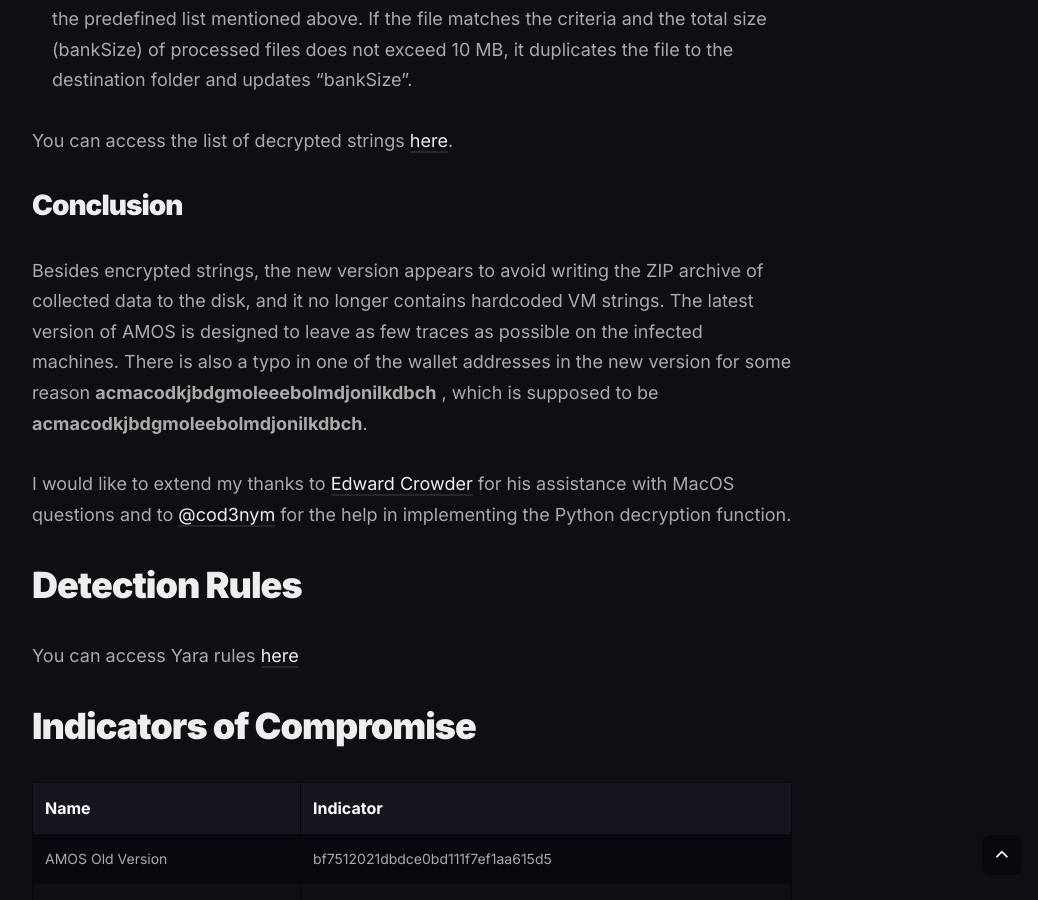
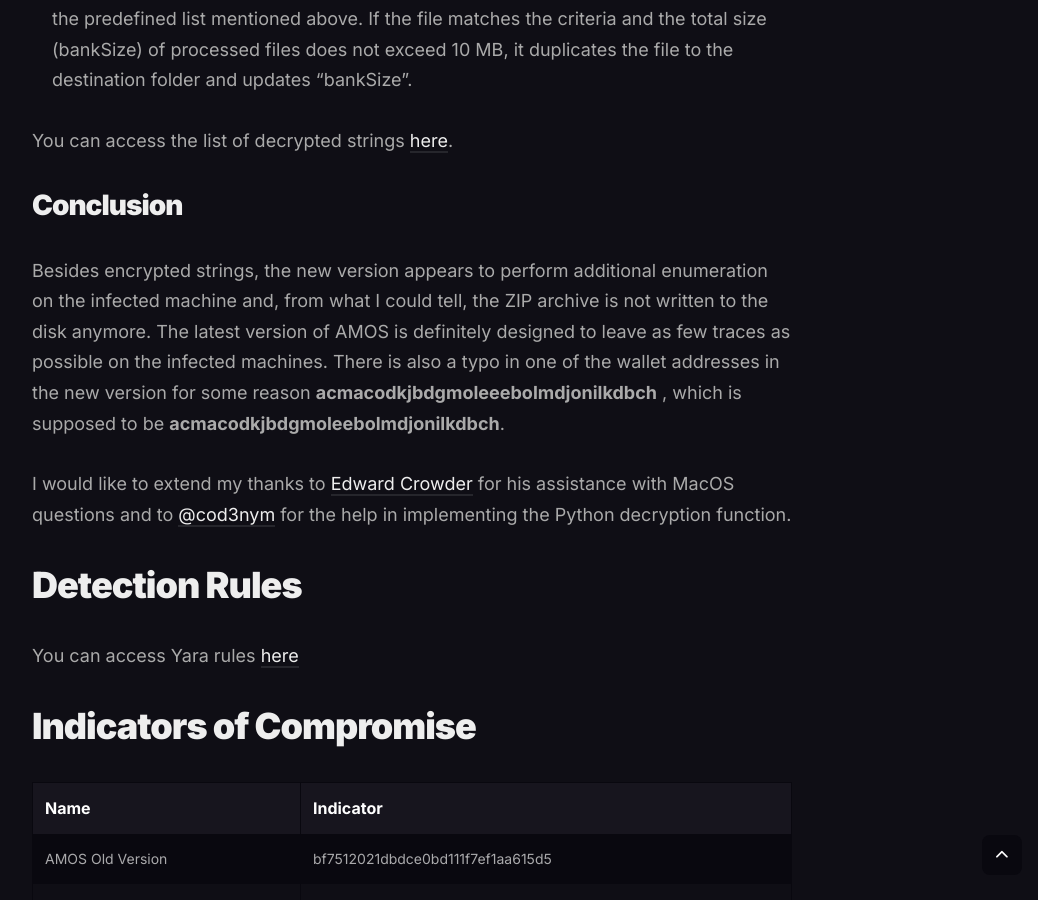
Before and after one commit to RussianPanda95/russianpanda95.github.io, a Jekyll site: the page built from _posts/2024-01-15-Atomic-Stealer-AMOS.md, in a window 1280 px wide and 900 px high, scrolled down 11656 px. Shown: the whole window, without its empty margins (228-1266 px from the left). Built offline with Jekyll 4.4.1, drawn with Linux system fonts in a browser that asks for light colours; nearby versions of some CDN libraries; comment, search, counter and statistics services are not loaded.

Commit message:
Another commit

```diff
--- a/_posts/2024-01-15-Atomic-Stealer-AMOS.md
+++ b/_posts/2024-01-15-Atomic-Stealer-AMOS.md
@@ -179,7 +179,7 @@
 
 ## Conclusion
 
-Besides encrypted strings, the new version appears to avoid writing the ZIP archive of collected data to the disk, and it no longer contains hardcoded VM strings. The latest version of AMOS is designed to leave as few traces as possible on the infected machines. There is also a typo in one of the wallet addresses in the new version for some reason **acmacodkjbdgmoleeebolmdjonilkdbch** , which is supposed to be **acmacodkjbdgmoleebolmdjonilkdbch**.
+Besides encrypted strings, the new version appears to perform additional enumeration on the infected machine and, from what I could tell, the ZIP archive is not written to the disk anymore. The latest version of AMOS is definitely designed to leave as few traces as possible on the infected machines. There is also a typo in one of the wallet addresses in the new version for some reason **acmacodkjbdgmoleeebolmdjonilkdbch** , which is supposed to be **acmacodkjbdgmoleebolmdjonilkdbch**.
 
 I would like to extend my thanks to [Edward Crowder](https://www.linkedin.com/in/edward-c-61765a11b/) for his assistance with MacOS questions and to [@cod3nym](https://twitter.com/cod3nym) for the help in implementing the Python decryption function.
 
```
